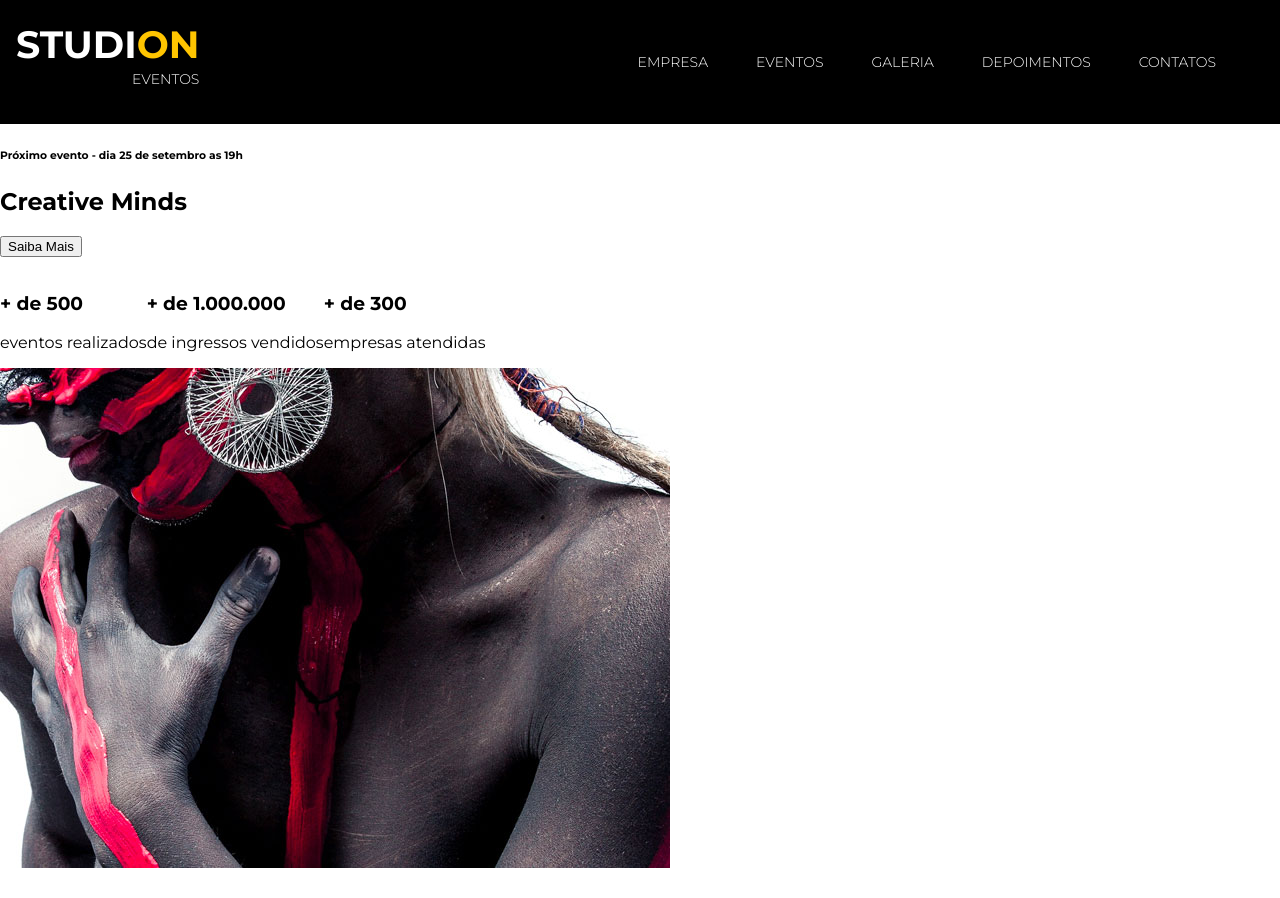
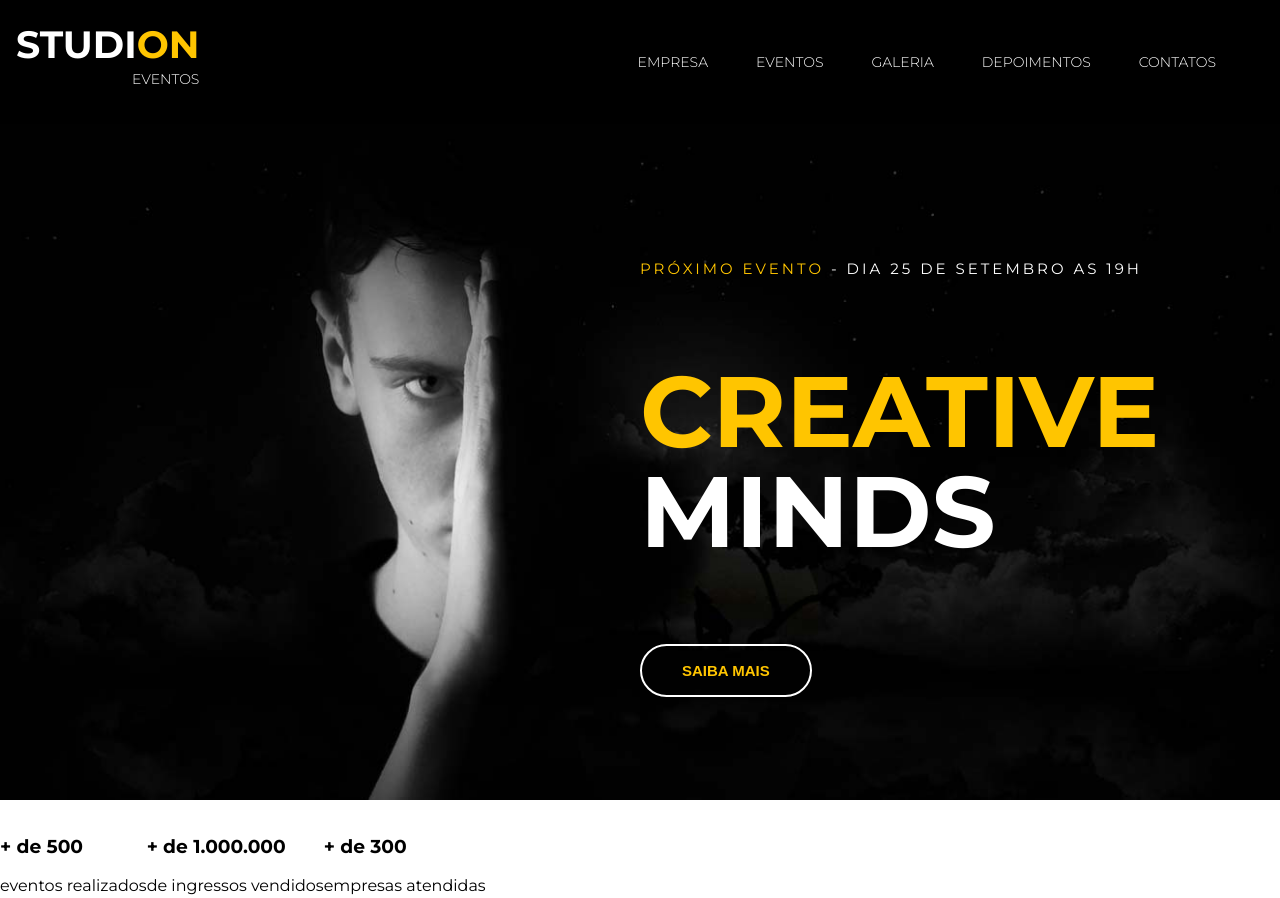
Before and after one commit to o3dsn/studion2, a website: page src/index.html in a window 1280 px wide. Shown: the top 898 px of the page. Drawn offline with Linux system fonts and the light colour scheme; files whose address does not match are found by name.

Commit message:
fim aula-4

```diff
--- a/src/index.html
+++ b/src/index.html
@@ -36,11 +36,15 @@
   </nav>
 
   <header>
-    <div>
-      <div>
-        <h6><span>Próximo evento</span> - dia 25 de setembro as 19h</h6>
-        <h2><span>Creative</span> Minds</h2>
-        <button>Saiba Mais</button>
+    <div id="slider">
+      <div class="slide">
+        <img class="slide__background-image" src="./images/banner.jpg" alt="Studion Banner" />
+
+        <div class="slide__copy">
+          <h6><span class="copy--primary">Próximo evento</span> - dia 25 de setembro as 19h</h6>
+          <h2><span class="copy--primary">Creative</span> Minds</h2>
+          <button class="btn btn--slide">Saiba Mais</button>
+        </div>
       </div>
     </div>
   </header>
--- a/src/style.css
+++ b/src/style.css
@@ -74,3 +74,62 @@ ul {
 .copy--primary {
   color: var(--color-primary);
 }
+
+#slider {
+  background-color: #000;
+  color: var(--color-text);
+}
+
+.slide {
+  position: relative;
+  height: calc(100vh - 7.75rem);
+}
+
+.slide__background-image {
+  width: 100%;
+  height: 100%;
+  object-fit: cover;
+  object-position: center;
+}
+
+.slide__copy {
+  position: absolute;
+  top: 6.25rem;
+  left: 50vw;
+}
+
+.slide__copy h6 {
+  font-size: 0.9375rem;
+  font-weight: 400;
+  text-transform: uppercase;
+  letter-spacing: 0.1875rem;
+}
+
+.slide__copy h2 {
+  font-size: 6.25rem;
+  text-transform: uppercase;
+  line-height: 6.25rem;
+}
+
+.slide__copy h2 span {
+  display: block;
+}
+
+.btn {
+  cursor: pointer;
+  padding: 1rem 2.5rem;
+  border: 0.125rem solid #fff;
+  border-radius: 5rem;
+  color: var(--color-primary);
+  background: unset;
+  font-size: 0.9375rem;
+  font-weight: 700;
+  text-transform: uppercase;
+  transition: 0.3s all ease;
+}
+
+.btn:hover {
+  border-color: var(--color-primary);
+  background-color: var(--color-primary);
+  color: #fff;
+}
```
Also changed, not shown: src/images/banner.jpg (renamed from images/banner.jpg), src/images/institutional.jpg (renamed from images/institutional.jpg), src/images/parallax.jpg (renamed from images/parallax.jpg).
